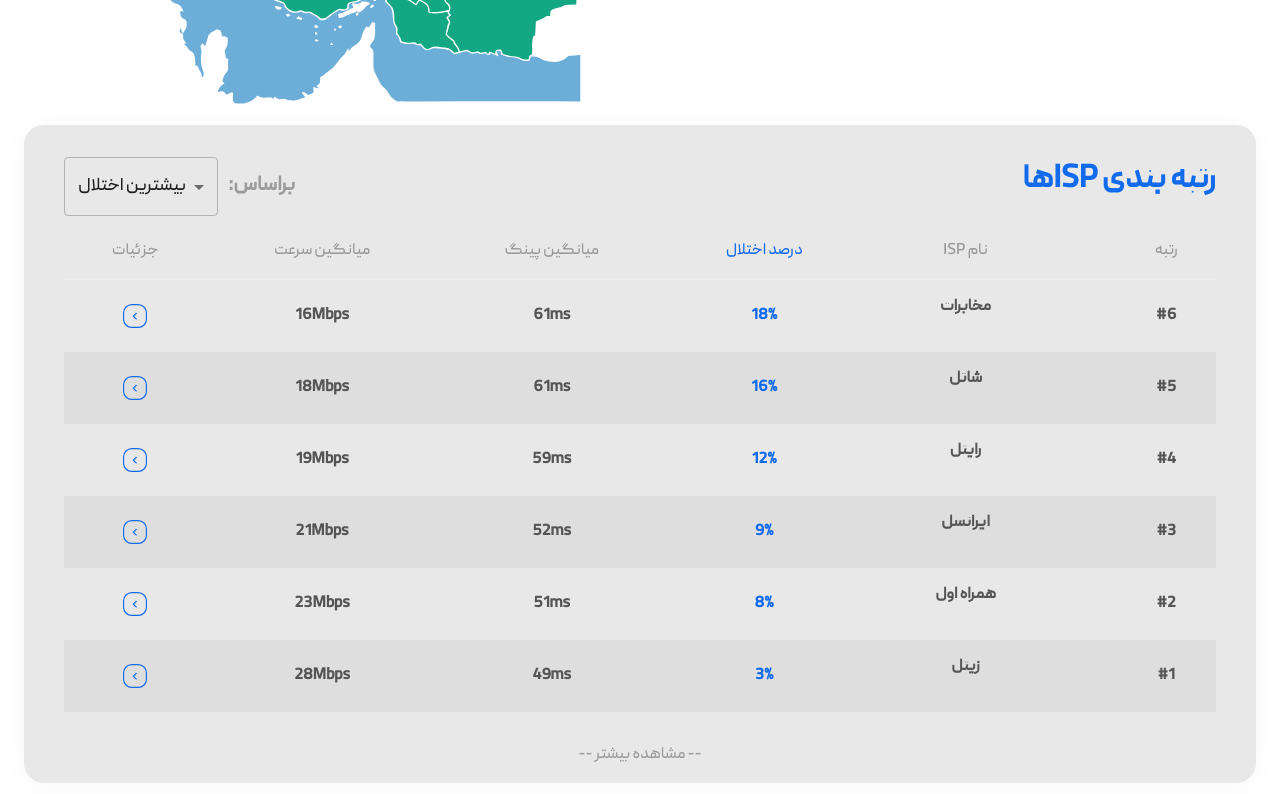
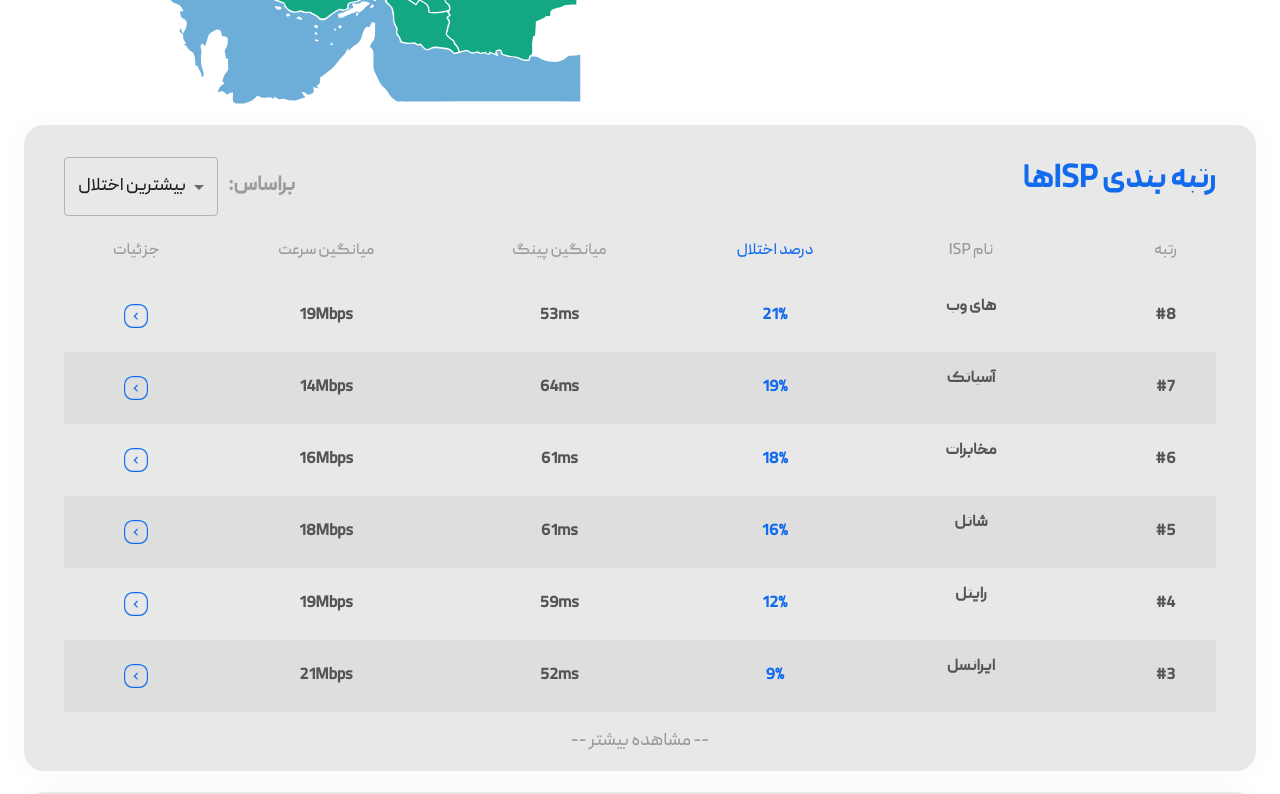
Before and after one commit to Raika-Company/eyesp-v1, a React (Vite) app in the folder client-app/: page /admin in a window 1280 px wide. Shown: the part 660-1454 px from the top of the page. Built offline with nearby package versions, Linux system fonts and the light colour scheme.

Commit message:
feat add functionality to view more in ISP Table

```diff
--- a/client-app/src/components/dashboard/Dashboard.jsx
+++ b/client-app/src/components/dashboard/Dashboard.jsx
@@ -32,6 +32,8 @@ const RawISPData = [
   createData("#4", "رایتل", "12%", "59ms", "19Mbps"),
   createData("#5", "شاتل", "16%", "61ms", "18Mbps"),
   createData("#6", "مخابرات", "18%", "61ms", "16Mbps"),
+  createData("#7", "آسیاتک", "19%", "64ms", "14Mbps"),
+  createData("#8", "های وب", "21%", "53ms", "19Mbps"),
 ];
 
 const GpButtons = [
@@ -72,6 +74,12 @@ const Dashboard = () => {
   const [sortCriteria, setSortCriteria] = useState("بیشترین اختلال");
 
   const [ISPData, setISPData] = useState(RawISPData);
+
+  const [visibleRows, setVisibleRows] = useState(6);
+
+  const handleShowMore = () => {
+    setVisibleRows((prev) => prev + 2);
+  };
 
   useEffect(() => {
     let sortedData;
@@ -222,14 +230,36 @@ const Dashboard = () => {
               <MenuItem value="نام ISP">نام ISP</MenuItem>
               <MenuItem value="بیشترین اختلال">بیشترین اختلال</MenuItem>
               <MenuItem value="کمترین اختلال">کمترین اختلال</MenuItem>
-              <MenuItem value="بیشترین میانگین پینگ">بیشترین میانگین پینگ</MenuItem>
-              <MenuItem value="کمترین میانگین پینگ">کمترین میانگین پینگ</MenuItem>
-              <MenuItem value="بیشترین میانگین سرعت">بیشترین میانگین سرعت</MenuItem>
-              <MenuItem value="کمترین میانگین سرعت">کمترین میانگین سرعت</MenuItem>
+              <MenuItem value="بیشترین میانگین پینگ">
+                بیشترین میانگین پینگ
+              </MenuItem>
+              <MenuItem value="کمترین میانگین پینگ">
+                کمترین میانگین پینگ
+              </MenuItem>
+              <MenuItem value="بیشترین میانگین سرعت">
+                بیشترین میانگین سرعت
+              </MenuItem>
+              <MenuItem value="کمترین میانگین سرعت">
+                کمترین میانگین سرعت
+              </MenuItem>
             </Select>
           </Typography>
         </Box>
-        <ISPTable ISPdata={ISPData} />
+        <ISPTable ISPdata={ISPData.slice(0, visibleRows)} />
+        {visibleRows < RawISPData.length && (
+          <Box
+            sx={{
+              color: "#9B9B9B",
+              textAlign: "center",
+              marginY: "1rem",
+              cursor: "pointer",
+              width: "100%",
+            }}
+            onClick={handleShowMore}
+          >
+            -- مشاهده بیشتر --
+          </Box>
+        )}
       </Card>
       <Card
         sx={{
--- a/client-app/src/components/dashboard/ISPTable.jsx
+++ b/client-app/src/components/dashboard/ISPTable.jsx
@@ -53,26 +53,16 @@ const StyledTableRow = styled(TableRow)(({ theme, delay }) => ({
     border: 0,
   },
   opacity: 0,
-  animation: `${fadeInAnimation} 0.5s forwards ${delay}s`
+  animation: `${fadeInAnimation} 0.4s forwards ${delay}s`
 }));
 
 const ISPTable = ({ ISPdata }) => {
   return (
     <TableContainer
-      sx={{ backgroundColor: "transparent", boxShadow: 0 }}
+      sx={{ backgroundColor: "transparent", boxShadow: 0, marginBottom: "1rem" }}
       component={Paper}
     >
       <Table sx={{ minWidth: 700 }} aria-label="customized table">
-        <caption
-          style={{
-            color: "#9B9B9B",
-            textAlign: "center",
-            marginTop: "1rem",
-          }}
-        >
-          -- مشاهده بیشتر --
-        </caption>
-
         <TableHead>
           <TableRow>
             <StyledTableCell align="center">رتبه</StyledTableCell>
@@ -87,7 +77,7 @@ const ISPTable = ({ ISPdata }) => {
         </TableHead>
         <TableBody>
           {ISPdata.map((Items, index) => (
-            <StyledTableRow key={Items.rank} delay={index * 0.3}>
+            <StyledTableRow key={Items.rank} delay={index * 0.2}>
               <StyledTableCell align="center" component="th" scope="row">
                 {Items.rank}
               </StyledTableCell>
```
